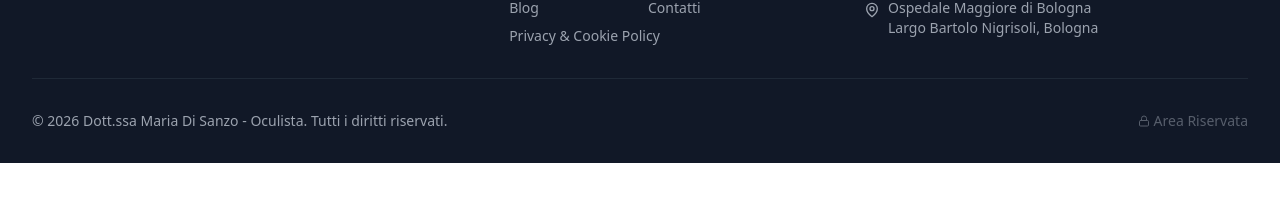
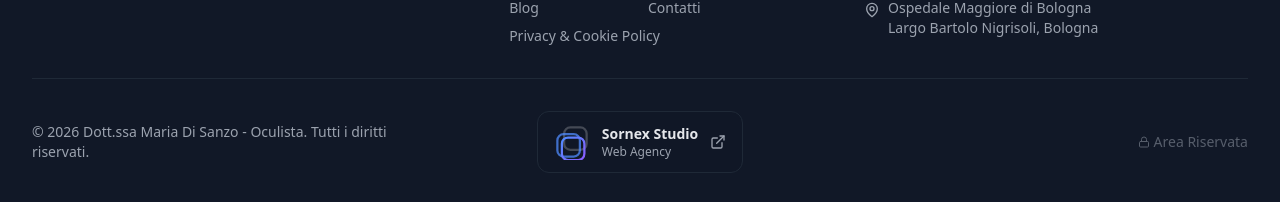
Before and after one commit to Pedrito86/sito-oculista-Ver1, a React (Vite) app: page /cancella-prenotazione in a window 1280 px wide. Shown: the part 934-1136 px from the top of the page. Before the commit the page ends 1097 px from the top, so only its background shows below. Built offline with nearby package versions, Linux system fonts and the light colour scheme; no server answers; the database is empty.

Commit message:
sorexstudio

```diff
--- a/src/components/Footer.tsx
+++ b/src/components/Footer.tsx
@@ -1,4 +1,4 @@
-import { Eye, Phone, Mail, MapPin, Lock } from 'lucide-react';
+import { Eye, Phone, Mail, MapPin, Lock, ExternalLink } from 'lucide-react';
 import { Link } from 'react-router-dom';
 
 export default function Footer() {
@@ -55,9 +55,39 @@ export default function Footer() {
           </div>
         </div>
 
-        <div className="border-t border-gray-800 pt-8 flex flex-col md:flex-row justify-between items-center text-gray-400 text-sm">
-          <p>&copy; {new Date().getFullYear()} Dott.ssa Maria Di Sanzo - Oculista. Tutti i diritti riservati.</p>
-          <Link to="/admin" className="flex items-center mt-4 md:mt-0 hover:text-blue-400 transition-colors opacity-50 hover:opacity-100">
+        <div className="border-t border-gray-800 pt-8 grid grid-cols-1 gap-4 md:grid-cols-3 md:items-center text-gray-400 text-sm">
+          <p className="md:justify-self-start">&copy; {new Date().getFullYear()} Dott.ssa Maria Di Sanzo - Oculista. Tutti i diritti riservati.</p>
+
+          <a
+            href="https://www.sornexstudio.com/"
+            target="_blank"
+            rel="noopener noreferrer"
+            className="justify-self-center inline-flex items-center gap-3 rounded-xl border border-gray-800 bg-gray-900/40 px-4 py-3 text-gray-200 hover:border-blue-500/60 hover:text-white transition-colors w-fit"
+          >
+            <div className="w-9 h-9 flex items-center justify-center">
+              <svg viewBox="0 0 64 64" className="w-9 h-9" aria-hidden="true">
+                <defs>
+                  <linearGradient id="sornexLogoStroke" x1="0" y1="0" x2="1" y2="1">
+                    <stop offset="0" stopColor="#4F8CFF" />
+                    <stop offset="1" stopColor="#8B5CFF" />
+                  </linearGradient>
+                </defs>
+                <rect x="18" y="6" width="40" height="40" rx="11" fill="none" stroke="rgba(255,255,255,0.22)" strokeWidth="4" />
+                <rect x="6" y="18" width="40" height="40" rx="11" fill="none" stroke="#4F8CFF" strokeWidth="4" strokeOpacity="0.75" />
+                <rect x="14" y="24" width="40" height="40" rx="11" fill="none" stroke="url(#sornexLogoStroke)" strokeWidth="4" />
+              </svg>
+            </div>
+            <div className="flex flex-col leading-tight">
+              <span className="font-semibold text-sm">Sornex Studio</span>
+              <span className="text-xs text-gray-400">Web Agency</span>
+            </div>
+            <ExternalLink className="w-4 h-4 text-gray-400" />
+          </a>
+
+          <Link
+            to="/admin"
+            className="flex items-center justify-self-center md:justify-self-end hover:text-blue-400 transition-colors opacity-50 hover:opacity-100"
+          >
             <Lock className="w-3 h-3 mr-1" />
             Area Riservata
           </Link>
```
Also changed, not shown: 1 other file (tests, documents, lock files or other folders).
